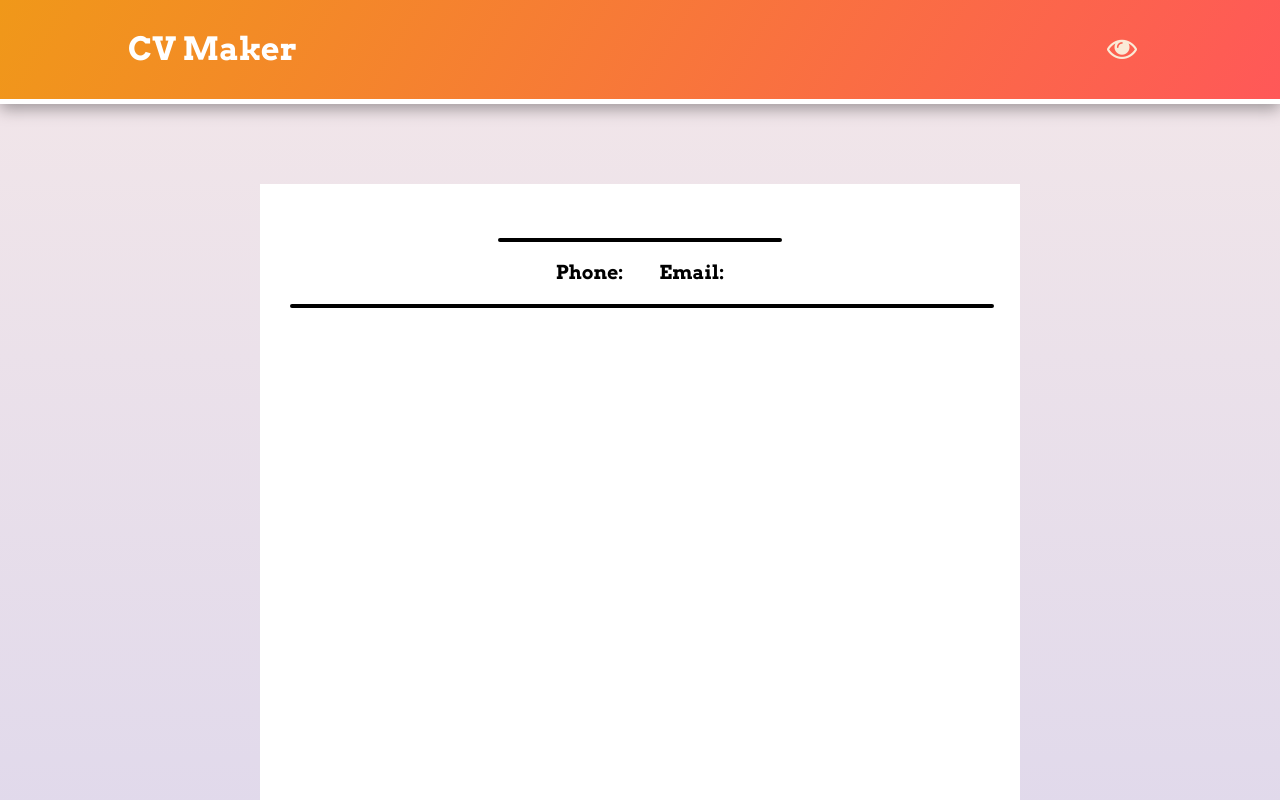
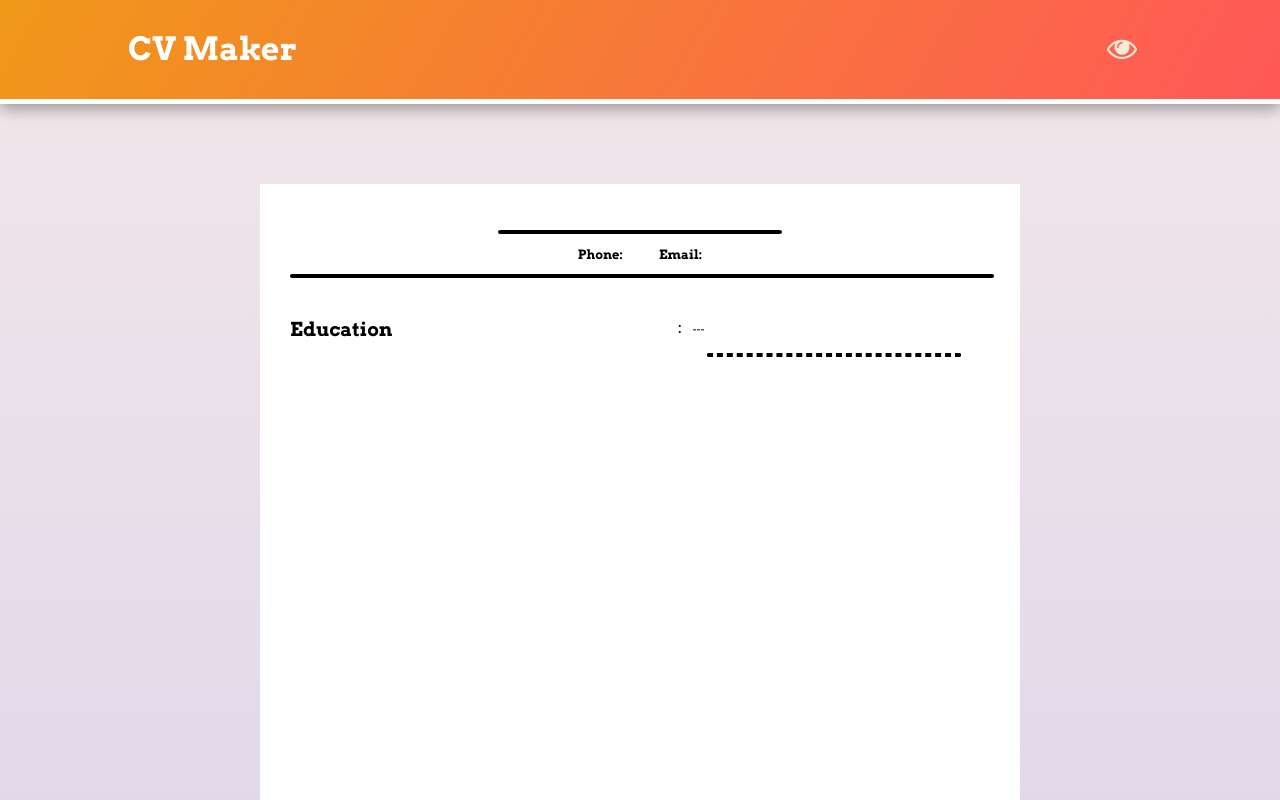
Before and after one commit to Dvdt5/Odin_Project---CV_Application, a React (Vite) app: page / in a window 1280 px wide. Both pictures are taken after a click on the button 1122 px from the left and 49 px from the top of the page. Shown: the top 800 px of the page. Built offline with nearby package versions, Linux system fonts and the light colour scheme; a web font is replaced by a local one.

Commit message:
made the education section

```diff
--- a/src/components/CVSheet/CvSheet.css
+++ b/src/components/CVSheet/CvSheet.css
@@ -7,7 +7,7 @@
     width: 700px;
     height: 100vh;
     padding: 30px;
-    font-size: 1.2rem;
+    font-size: 0.8rem;
 }
 
 #cvHead {
@@ -20,11 +20,25 @@
     gap: 36px;
 }
 
+#cvEducation {
+    display: grid;
+    grid-template-columns: auto auto;
+    grid-template-rows: 1;
+    padding-top: 24px;
+}
 
 .cvHr {
     border-color: black;
     margin: 0 auto;
     box-shadow: none;
+}
+
+.hrStriped {
+    border-color: black;
+    border-style: dashed;
+    margin: 0 auto;
+    box-shadow: none;
+    width: 80%;
 }
 
 .cvHrLong {
@@ -33,3 +47,13 @@
     box-shadow: none;
     width: 100%;
 }
+
+.cvEducationItem {
+    font-size: 1rem;
+    margin: 0;
+}
+
+.cvDate {
+    font-weight: 500;
+    font-size: 0.7rem;
+}
--- a/src/components/CVSheet/CvSheet.jsx
+++ b/src/components/CVSheet/CvSheet.jsx
@@ -15,8 +15,28 @@ function CvSheet({generalInfo, workInfo, educationInfo}){
                 <p><strong>Phone:</strong> {generalInfo.phone}</p>
                 <p><strong>Email:</strong> {generalInfo.email}</p>
             </div>
+
+        </div>
             <hr className="cvHrLong"/>
+        <div id="cvEducation">
+            <div>
+            <h2>Education</h2>
+            </div>
+            <div>
+            {educationInfo.map((education)=>{
+            return (
+            <>
 
+            <div className="cvEducationItem">
+                <p>{education.titleOfStudy}: &nbsp;  <span className="cvDate">{education.dateOfStudyStart} --- {education.dateOfStudyEnd}</span></p>
+                <p><strong>{education.schoolName}</strong></p>
+                <p></p>
+                <p></p>
+            </div>
+            <hr className="hrStriped"/>
+            </>
+            )})}
+            </div>
         </div>
         </div>
         </>
```
